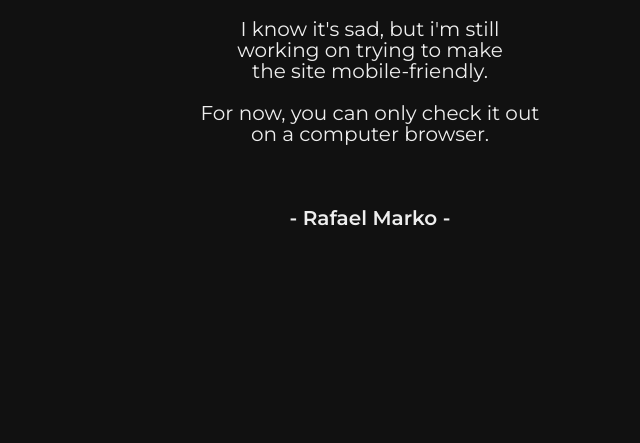
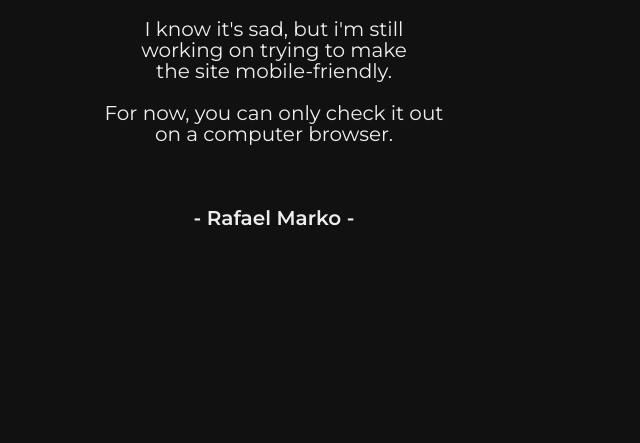
Before and after one commit to salty-sweet/salty-sweet.github.io, a plain HTML site: page mobile.html in a window 1280 px wide. Shown: the part 357-800 px from the top of the page, without its empty margins (366-1006 px from the left). Drawn offline with Linux system fonts and the light colour scheme.

Commit message:
Update style.css

```diff
--- a/css/style.css
+++ b/css/style.css
@@ -40,7 +40,6 @@
             transition: all 1.7s cubic-bezier(0.22, 0.44, 0, 1);
         }
         .content-wrapper-mobile {
-            margin-left: 15vw;
             height: 100vh;
             display: flex;
             justify-content: center;
```
